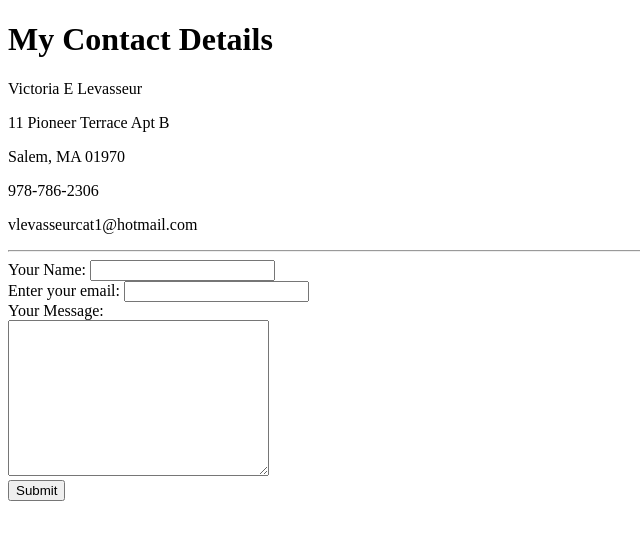
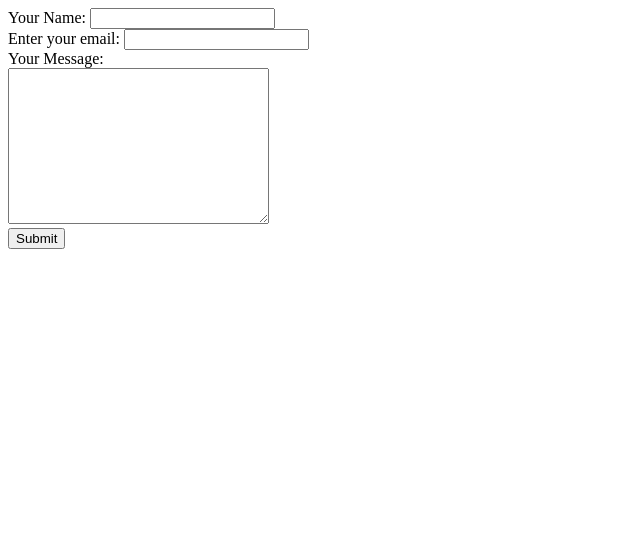
Before and after one commit to siamesevic/VictoriaELevasseurCV, a plain HTML site: page Contact Me.html in a window 1280 px wide. Shown: the whole page, without its empty margins (0-640 px from the left). Drawn offline with Linux system fonts and the light colour scheme.

Commit message:
Add files via upload

```diff
--- a/Contact Me.html
+++ b/Contact Me.html
@@ -5,14 +5,7 @@
     <title>Contact Me</title>
   </head>
   <body>
-    <h1>My Contact Details</h1>
-    <p>Victoria E Levasseur</p>
 
-    <p>11 Pioneer Terrace Apt B</p>
-    <p>Salem, MA 01970</p>
-    <p>978-786-2306</p>
-    <p>vlevasseurcat1@hotmail.com</p>
-    <hr>
     <form action="mailto:vlevasseurcat1@hotmail.com" method="post" enctype="text/plain">
       <label for="">Your Name:</label>
       <input type="text" name="yourName" value="">
```
